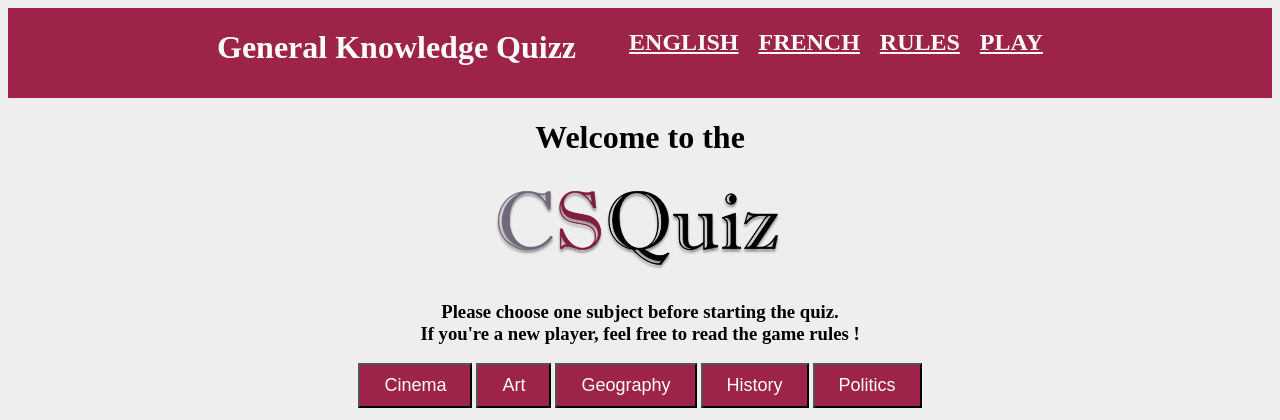
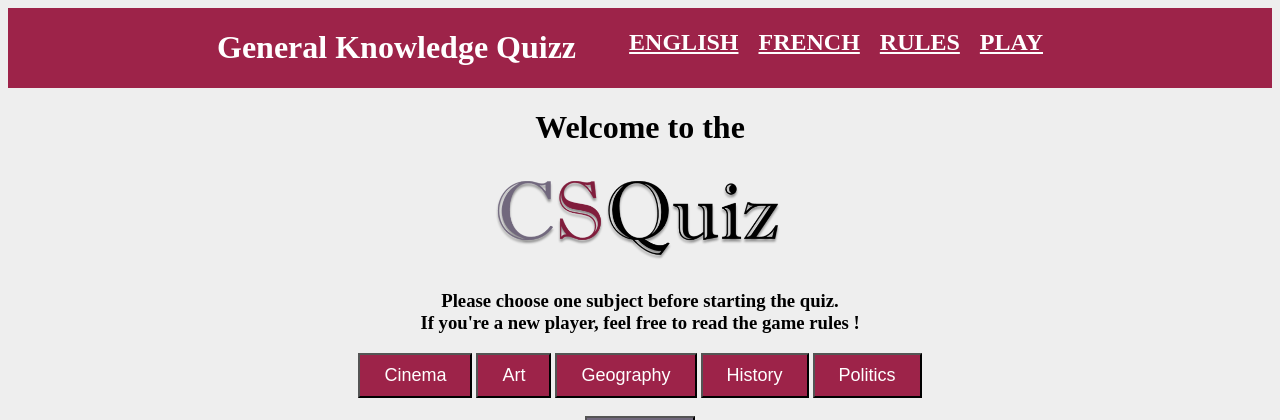
Before and after one commit to Morgane-SJK/CSQuiz, a Flask app: page / in a window 1280 px wide. Shown: the top 420 px of the page. Run offline with Flask 2, Linux system fonts and the light colour scheme.

Commit message:
Front end modifications

```diff
--- a/static/css/header.css
+++ b/static/css/header.css
@@ -10,7 +10,7 @@
 /* HEADER */
 
 header {
-  height: 90px;
+  display: flex;
   background-color: #9d2349;
 }
 header h1 {
@@ -23,6 +23,7 @@
   margin-right: 5%;
   margin-top: 0.5%;
   color: white;
+  padding-bottom: 10px;
 }
 header nav ul li {
   float: right;
```
